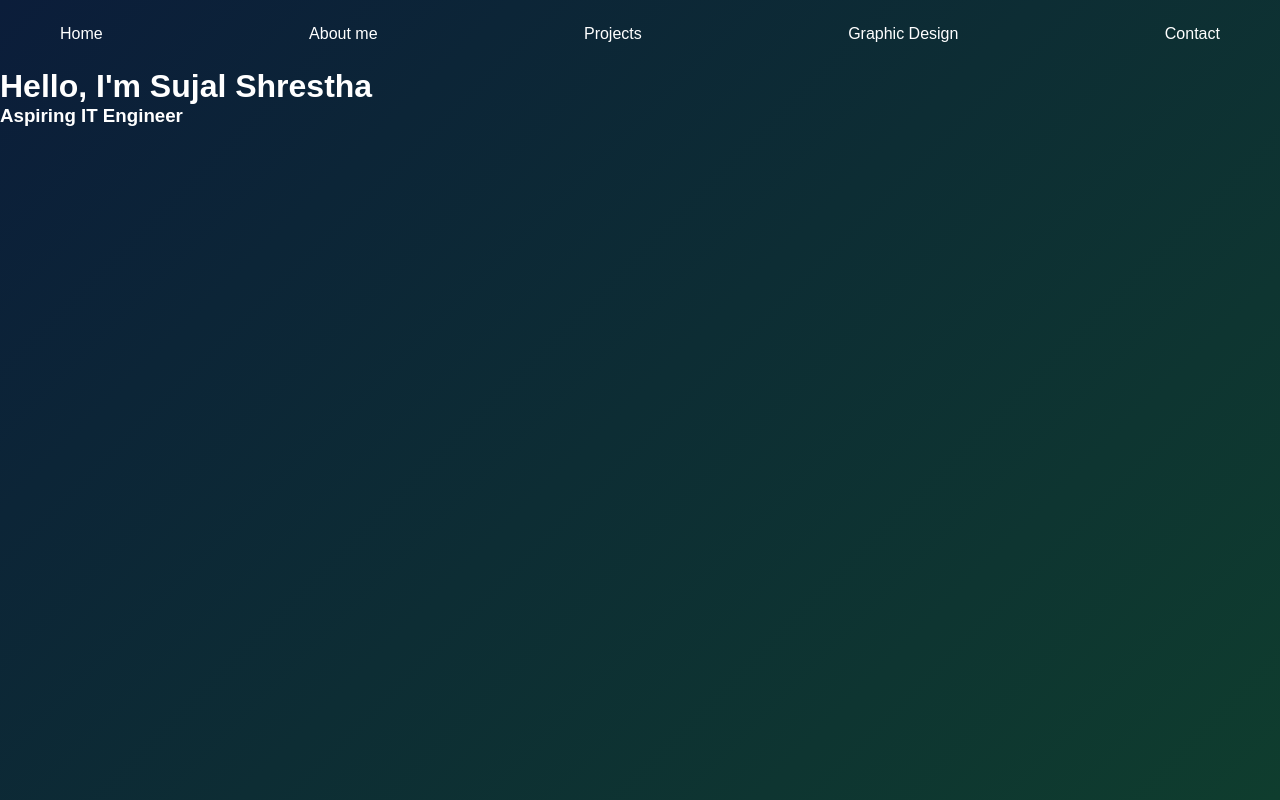
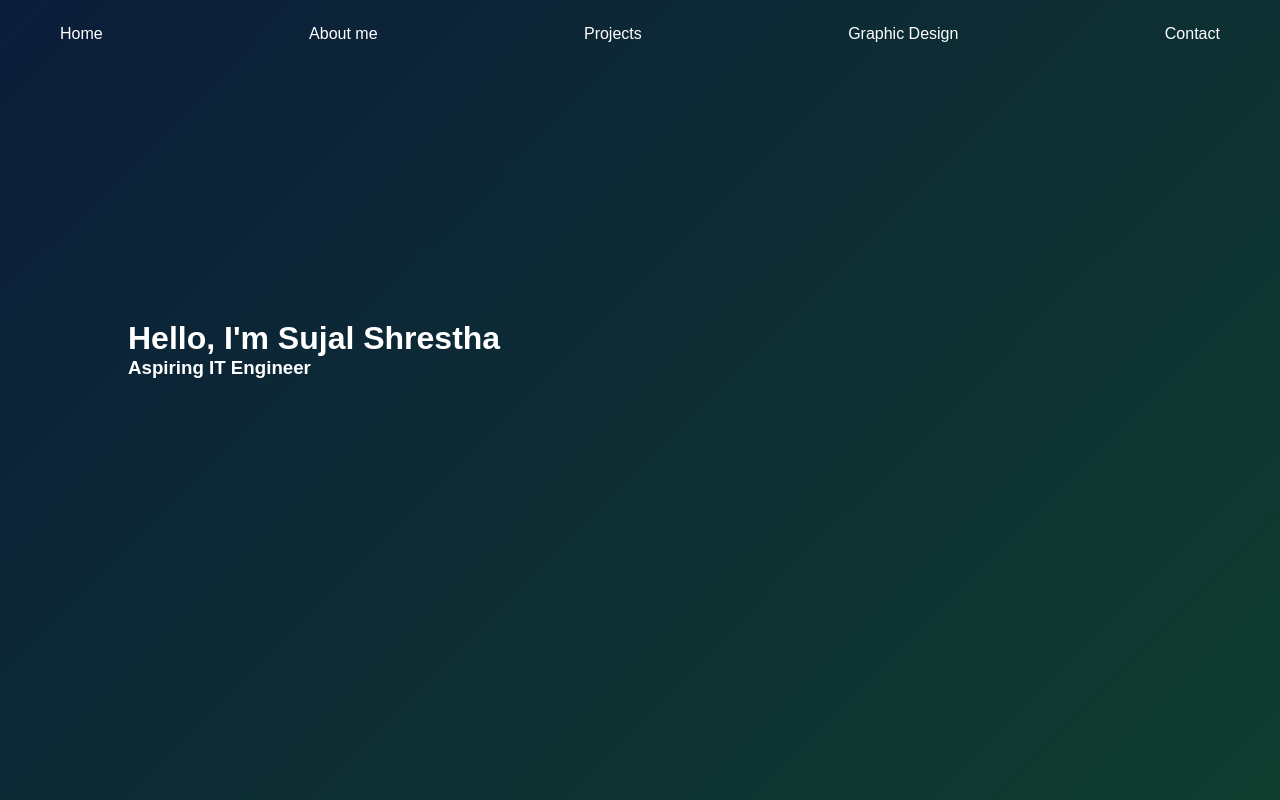
Before and after one commit to Sujal-Shrestha-SS/portfolio, a React (Vite) app in the folder my-portfolio/: page / in a window 1280 px wide. Built offline with nearby package versions, Linux system fonts and the light colour scheme.

Commit message:
Styling Hero component

```diff
--- a/my-portfolio/src/components/Home.jsx
+++ b/my-portfolio/src/components/Home.jsx
@@ -72,7 +72,9 @@ const NavLink = styled(Link)`
 `
 
 const Hero = styled.div`
-
+  position: absolute;
+  top: 40%;
+  left: 10%;
 `;
 
 const Title = styled.h1`
```
